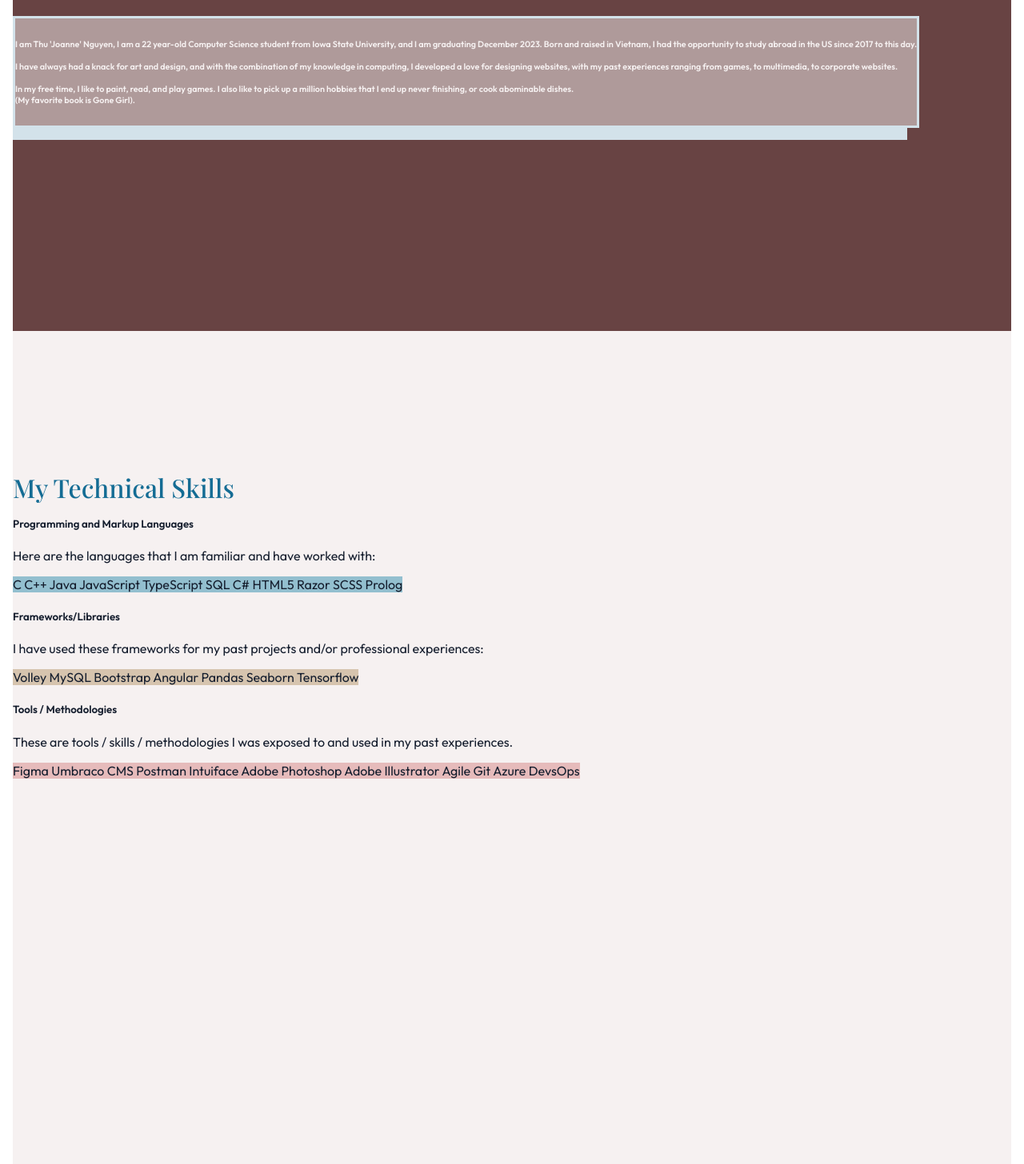
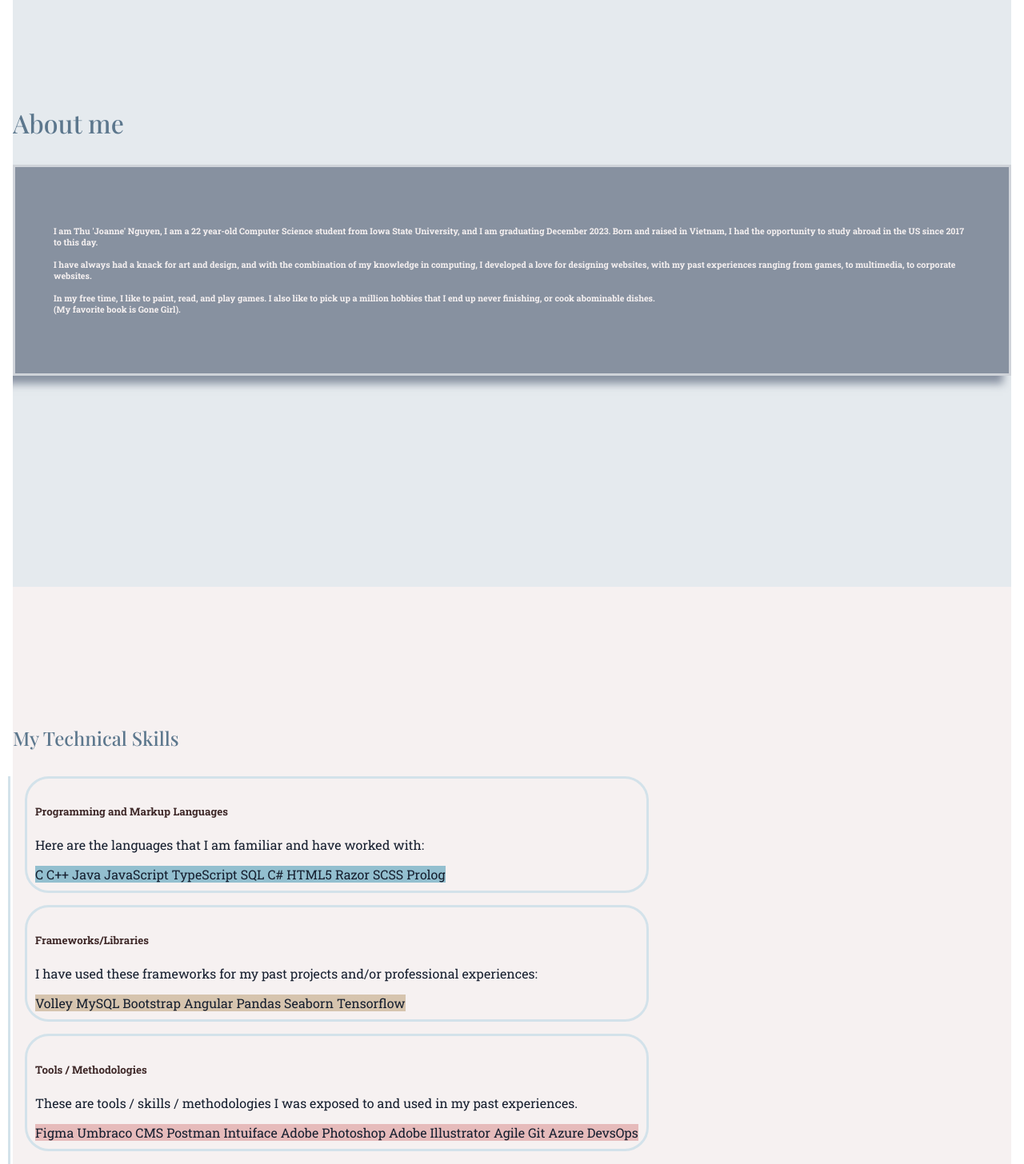
Before and after one commit to jnnguyen12/personalSite, an Angular app in the folder personalSite/: page / in a window 1280 px wide. Shown: the part 1034-2490 px from the top of the page at 80% size. Built offline with nearby package versions, Linux system fonts and the light colour scheme.

Commit message:
more styling changes

```diff
--- a/personalSite/src/app/app.component.html
+++ b/personalSite/src/app/app.component.html
@@ -21,21 +21,22 @@
       href="https://fonts.googleapis.com/css2?family=Playfair+Display:wght@400;500&display=swap"
       rel="stylesheet"
     />
+    <link rel="preconnect" href="https://fonts.googleapis.com">
+<link rel="preconnect" href="https://fonts.gstatic.com" crossorigin>
+<link href="https://fonts.googleapis.com/css2?family=Roboto+Slab:wght@300;400;500;600;700&display=swap" rel="stylesheet">
     <script src="index.js"></script>
     <title>Joanne Nguyen</title>
   </head>
 
   <body>
     <!--intro-->
-    <div class="container padTB">
-      <div
-        class="row g-5 g-md-0 d-flex h-100 align-items-center justify-content-between"
-      >
-        <div class="col-12 col-md-8 mx-auto mx-md-0" style="z-index: 1">
+    <div class="container-fluid padTB">
+      <div class="col mx-auto">
+        <div class="container row d-flex h-100 align-items-center justify-content-between mx-auto">
+          <div class="col-12 col-md-8 mx-auto mx-md-0 mb-3 mb-md-0" style="z-index: 1">
+
             <h2 class="lh-1 fw-light">Hi! I am</h2>
-          <div class="col-md-11 col-lg-10">
             <h1 class="display-1 title sand text-start pb-3">Joanne Nguyen</h1>
-          </div>
             <h3 class="fw-light">
               I am a <span class="air-blue">front-end developer</span>, with a
               passion for problem-solving and an attention to detail.
@@ -50,15 +51,17 @@
             </div>
           </div>
         </div>
+
+      </div>
     </div>
 
-    <div class="container-fluid padTB bg-clay" style="z-index: 1">
-      <div class="row d-flex align-items-center flex-column mx-auto">
+    <div class="container-fluid padTB bg-wall" style="z-index: 1">
         <div class="col mx-auto">
-          <div class="container d-flex flex-column justify-content-center">
-            <h1 class="display-3 title text-white text-start pb-3">About me</h1>
-            <div class="col-lg-9 ms-5">
-              <div class="about rounded-5 p-5">
+          <div class="container d-flex flex-column justify-content-center mx-auto">
+            <h1 class="display-3 title text-start">About me</h1>
+            <div class="row d-flex justify-content-center">
+              <div class="col-lg-9 mx-auto">
+                <div class="about rounded-5">
                   <h6 class="fw-normal snow lh-lg">
                     I am Thu 'Joanne' Nguyen, I am a 22 year-old Computer Science
                     student from Iowa State University, and I am graduating
@@ -85,15 +88,17 @@
       </div>
     </div>
 
-    <div class="padTB">
-      <div class="container">
-        <h1 class="display-4 title cerulean">My Technical Skills</h1>
-        <div class="row p-5 d-flex justify-content-evenly">
-          <div class="col-md-4">
-            <div class="card rounded-2">
+    <section id="section" class="container-fluid section padTB">
+      <div class="col mx-auto">
+        <div class="container d-flex flex-column justify-content-center">
+            <h1 class="display-3 title">My Technical Skills</h1>
+            <div class="row d-flex justify-content-center">
+              <div class="row col-lg-10 position-relative">
+                <div class="col-md-5 skill-branch">
+                  <div class="card skill-card">
                     <!-- Programming languages-->
                     <div class="card-body">
-                <h5>Programming and Markup Languages</h5>
+                      <h5 class="card-title">Programming and Markup Languages</h5>
                       <p>
                         Here are the languages that I am familiar and have worked
                         with:
@@ -104,11 +109,14 @@
                     </div>
                   </div>
                 </div>
-          <div class="col-md-4">
-            <div class="card">
+
+              </div>
+              <div class="row col-lg-10 position-relative">
+                <div class="col-md-5 skill-branch">
+                  <div class="card skill-card">
                     <!--Frameworks / Libraries-->
                     <div class="card-body">
-                <h5>Frameworks/Libraries</h5>
+                      <h5 class="card-title">Frameworks/Libraries</h5>
                       <p>
                         I have used these frameworks for my past projects and/or
                         professional experiences:
@@ -119,11 +127,13 @@
                     </div>
                   </div>
                 </div>
-          <div class="col-md-4">
+              </div>
+              <div class="row col-lg-10 position-relative">
+                <div class="col-md-5 skill-branch">
                   <!--Tools -->
-            <div class="card">
+                  <div class="card skill-card">
                     <div class="card-body">
-                <h5>Tools / Methodologies</h5>
+                      <h5 class="card-title">Tools / Methodologies</h5>
                       <p>
                         These are tools / skills / methodologies I was exposed to and
                         used in my past experiences.
@@ -135,8 +145,11 @@
                   </div>
                 </div>
               </div>
+
             </div>
           </div>
+      </div>
+    </section>
 
     <!--work experiences-->
     <div class="padTB">
--- a/personalSite/src/app/app.component.scss
+++ b/personalSite/src/app/app.component.scss
@@ -27,18 +27,21 @@ $moss: #497174;
 $snow: #F6F1F1;
 $wet-snow: #EEEEF0;
 $wall: #E5EAEE;
+$concrete: #5c778d;
 $alice-blue: #D3E2EA;
 $light-blue: #AFD3E2;
 $sky: #7CC8DE;
 $cyan: #19A7CE;
 $air-blue: #62A0BB;
 $cerulean: #146C94;
+
 $sand: #F6A762;
 $pollen: #e6bbbb;
 $clay: #684343;
+$dark-clay: #3e2828;
 
 body {
-    font-family: 'Outfit', sans-serif;
+    font-family: 'Roboto Slab', sans-serif;
     background-color: $snow;
     color: $slate !important;
     overflow-x: hidden;
@@ -54,9 +57,11 @@ body {
 
 
 .padTB {
-   height: 90vh;
+   min-height: 90vh;
    display: flex;
    align-items: center;
+   padding-top: 10vh;
+   padding-bottom: 10vh;
 }
 
 h1 {
@@ -66,6 +71,8 @@ h1 {
 .title {
     font-family: 'Playfair Display', serif;
     line-height: 0.9;
+    padding-bottom: 1rem;
+    color: $concrete;
 }
 
 .jumbo {
@@ -79,12 +86,17 @@ svg {
 }
 
 .about {
-    // margin-left: 50px;
-    // margin-right: 50px;
-    background-color: rgba($snow, 0.5);
-    border: 3px solid $alice-blue;
-    box-shadow: -15px 15px $alice-blue;
+    background-color: rgba($dark-blue, 0.5);
+    border: 3px solid rgba(white, 0.6);
+    box-shadow: -10px 10px 10px rgba($dark-blue, 0.5);
+    padding: 3em;
 }
+    @media (max-width: 480px)
+    {
+        .about {
+            padding: 2em;
+        }
+    }
 
 .me {
     position: relative;
@@ -117,6 +129,28 @@ svg {
 
     .cover:hover img, .me .cover:active img, .me .cover:focus img {
         opacity: 1;
+    }
+}
+
+.skill-branch::before {
+    content: ' ';
+    position: absolute;
+    // top: 0;
+    left: 10px;
+    background: $alice-blue;
+    height: 100%;
+    width: 3px;
+}
+
+.skill-card {
+    border-radius: 30px;
+    padding: 10px;
+    margin: 15px;
+    border: 3px solid $alice-blue;
+    background-color: rgba(white, 0);
+
+    .card-title {
+        color: $dark-clay;
     }
 }
 
@@ -170,6 +204,9 @@ $badge-color: $blue;
 .air-blue {
     @include color($air-blue);
 }
+.sky {
+    @include color($sky);
+}
 .cyan {
     @include color($cyan);
 }
@@ -185,9 +222,15 @@ $badge-color: $blue;
 .teal {
     @include color($teal);
 }
+.dark-clay {
+    @include color($dark-clay);
+}
 
 .bg-light-blush {
     @include bg($light-blush);
+}
+.bg-wall {
+    @include bg($wall);
 }
 .bg-blush {
     @include bg($blush);
@@ -207,6 +250,9 @@ $badge-color: $blue;
 .bg-light-blue {
     @include bg($light-blue);
 }
+.bg-dark-blue {
+    @include bg($dark-blue);
+}
 .bg-blue {
     @include bg($blue);
 }
@@ -224,6 +270,9 @@ $badge-color: $blue;
 }
 .bg-clay {
     @include bg($clay);
+}
+.bg-concrete {
+    @include bg($concrete);
 }
 
 /*
--- a/personalSite/src/app/app.component.ts
+++ b/personalSite/src/app/app.component.ts
@@ -25,4 +25,8 @@ export class AppComponent {
     "C++": "Both C and C++ I have worked with during my COMS327 class where we have to implement a Pokémon game, using NCurses and applicable data structures.",
     "Java": "I have worked with Java for most of my projects in" +  ("COMS309 - Sweet Valley").bold()
   }
+
+  onSelect(lang:string):void {
+
+  }
 }
```
Also changed, not shown: 1 other file (tests, documents, lock files or other folders). Lines whose indentation alone changed are shown as unchanged.
